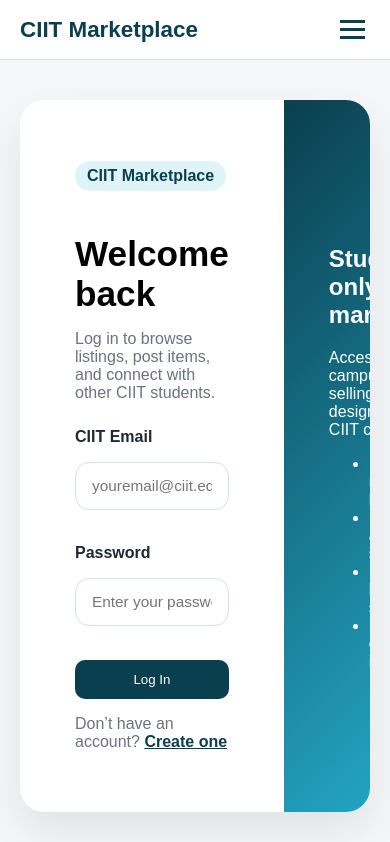
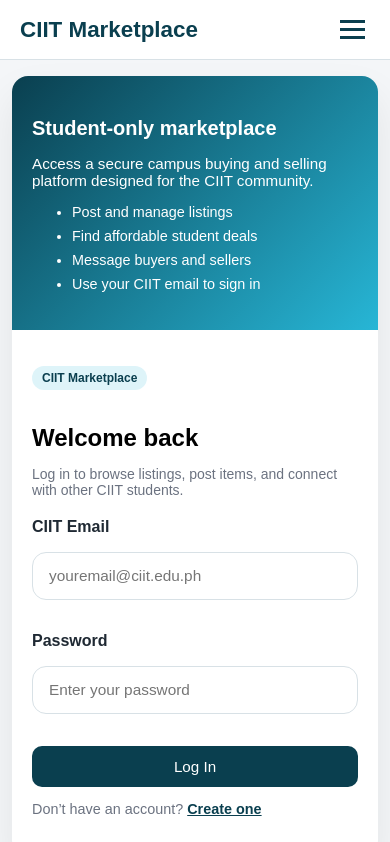
Before and after one commit to berired/CIIT-Marketplace, a React (Vite) app in the folder frontend/: page /login in a window 390 px wide. Shown: the top 842 px of the page. Built offline with nearby package versions, Linux system fonts and the light colour scheme; no server answers.

Commit message:
made sign up and login mobile responsive

```diff
--- a/frontend/src/App.css
+++ b/frontend/src/App.css
@@ -176,6 +176,123 @@
   padding: 45px;
   display: flex;
   align-items: center;
+}
+
+/* AUTH PAGES RESPONSIVE */
+@media (max-width: 768px) {
+  .auth-page {
+    min-height: calc(100vh - 80px);
+    padding: 20px 16px;
+  }
+
+  .auth-card {
+    grid-template-columns: 1fr;
+    max-width: 100%;
+  }
+
+  .auth-left {
+    padding: 30px 24px;
+    order: 1;
+  }
+
+  .auth-left h1 {
+    font-size: 1.75rem;
+  }
+
+  .auth-badge {
+    font-size: 0.8rem;
+    padding: 5px 10px;
+  }
+
+  .auth-subtext {
+    font-size: 0.95rem;
+  }
+
+  .form-group input {
+    padding: 11px 12px;
+    font-size: 1rem;
+  }
+
+  .auth-submit-btn {
+    padding: 14px;
+    font-size: 1rem;
+  }
+
+  .auth-right {
+    padding: 30px 24px;
+    order: 0;
+    min-height: auto;
+  }
+
+  .auth-feature-card h2 {
+    font-size: 1.5rem;
+    margin-bottom: 12px;
+  }
+
+  .auth-feature-card p {
+    font-size: 0.95rem;
+  }
+
+  .auth-feature-list {
+    font-size: 0.9rem;
+  }
+}
+
+@media (max-width: 480px) {
+  .auth-page {
+    padding: 16px 12px;
+  }
+
+  .auth-card {
+    border-radius: 16px;
+  }
+
+  .auth-left {
+    padding: 24px 20px;
+  }
+
+  .auth-left h1 {
+    font-size: 1.5rem;
+  }
+
+  .auth-badge {
+    font-size: 0.75rem;
+  }
+
+  .auth-subtext {
+    font-size: 0.875rem;
+    margin-bottom: 20px;
+  }
+
+  .auth-form {
+    gap: 14px;
+  }
+
+  .form-group input {
+    padding: 10px 12px;
+  }
+
+  .auth-submit-btn {
+    padding: 12px;
+    font-size: 0.95rem;
+  }
+
+  .auth-footer-text {
+    font-size: 0.9rem;
+    margin-top: 14px;
+  }
+
+  .auth-right {
+    padding: 24px 20px;
+  }
+
+  .auth-feature-card h2 {
+    font-size: 1.25rem;
+  }
+
+  .auth-feature-list li {
+    margin-bottom: 8px;
+  }
 }
 
 
```
